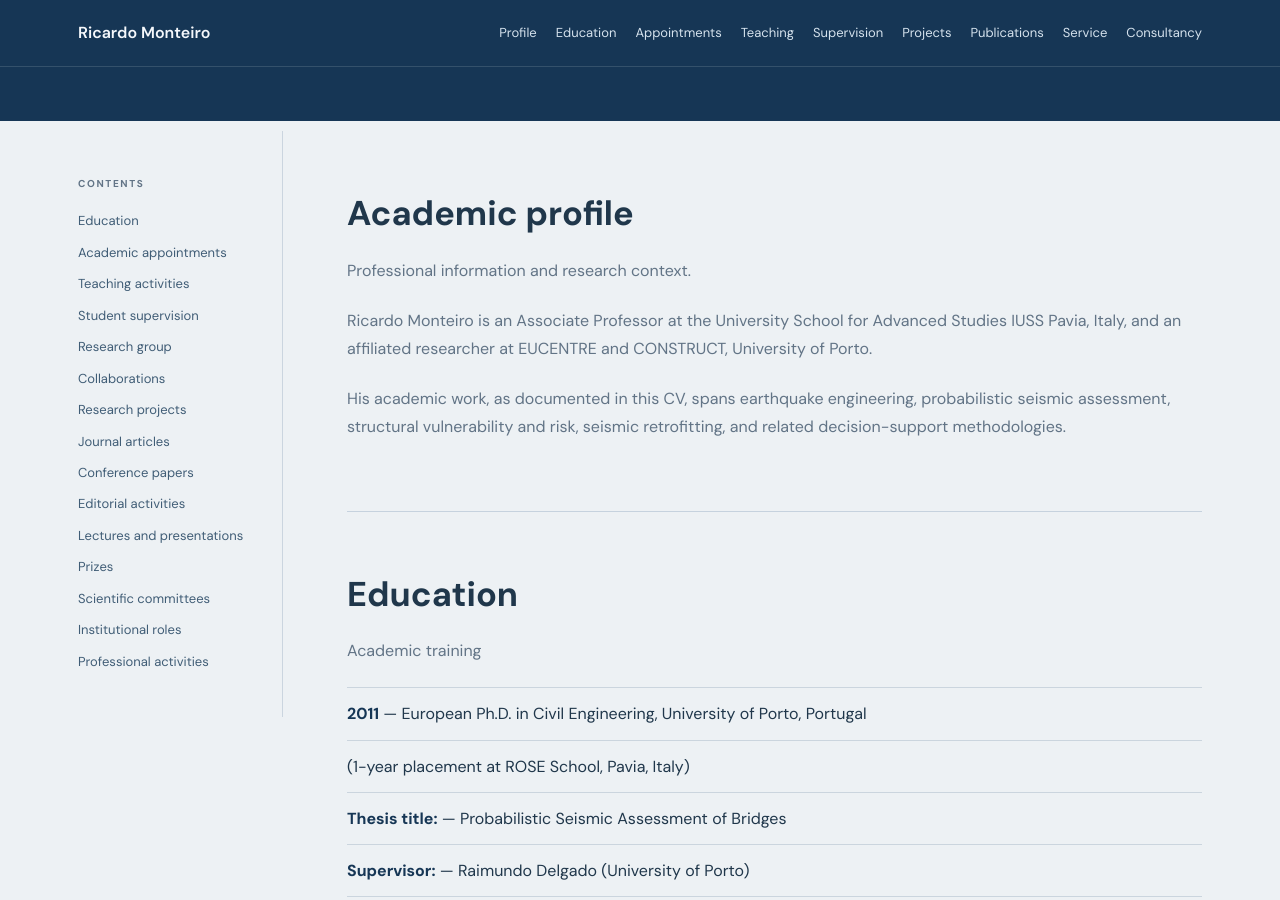
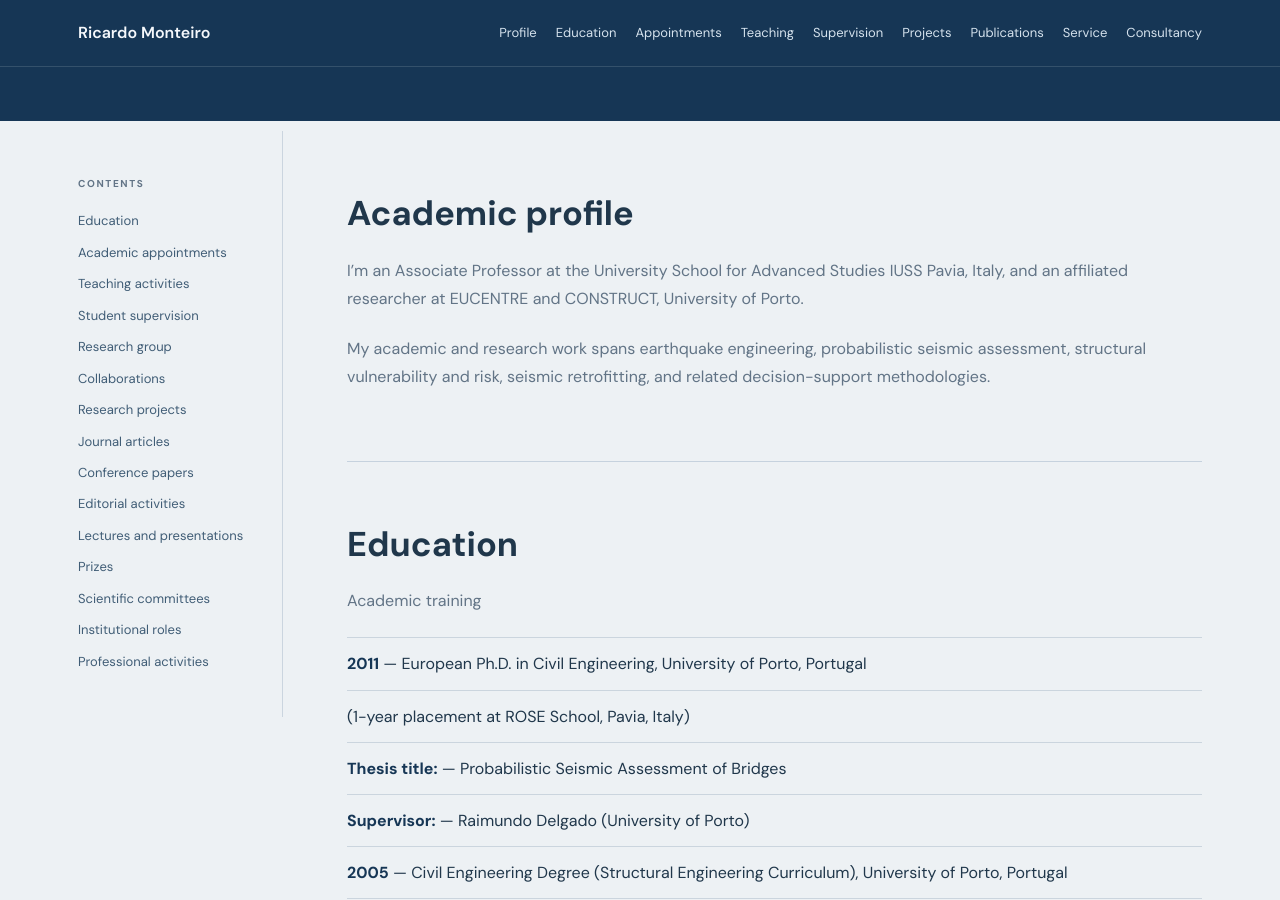
Before and after one commit to rncmonteiro/cv, a Jekyll site: the page built from index.md, in a window 1280 px wide and 900 px high, scrolled down 535 px. Built offline with Jekyll 4.4.1, drawn with Linux system fonts in a browser that asks for light colours.

Commit message:
Revise academic profile details for clarity
Updated the academic profile to reflect personal perspective and removed redundancy.

```diff
--- a/_includes/content/profile-details.md
+++ b/_includes/content/profile-details.md
@@ -1,7 +1,5 @@
 ## Academic profile
 
-Professional information and research context.
+I'm an Associate Professor at the University School for Advanced Studies IUSS Pavia, Italy, and an affiliated researcher at EUCENTRE and CONSTRUCT, University of Porto.
 
-Ricardo Monteiro is an Associate Professor at the University School for Advanced Studies IUSS Pavia, Italy, and an affiliated researcher at EUCENTRE and CONSTRUCT, University of Porto.
-
-His academic work, as documented in this CV, spans earthquake engineering, probabilistic seismic assessment, structural vulnerability and risk, seismic retrofitting, and related decision-support methodologies.
+My academic and research work spans earthquake engineering, probabilistic seismic assessment, structural vulnerability and risk, seismic retrofitting, and related decision-support methodologies.
```
